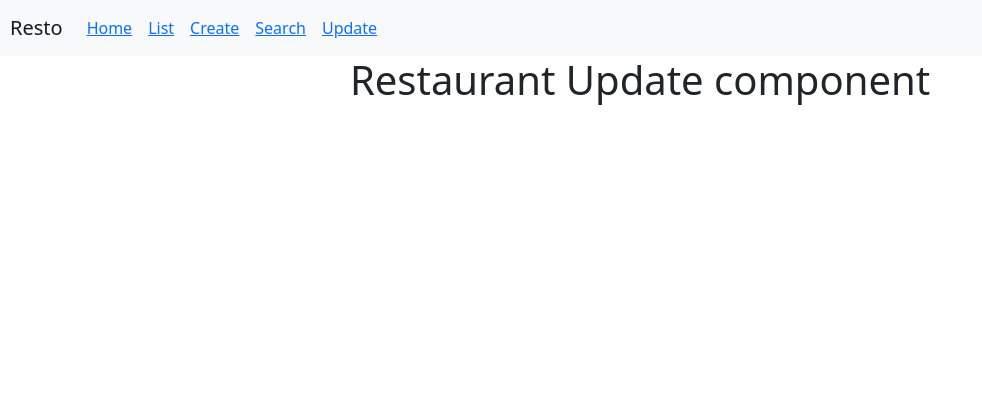
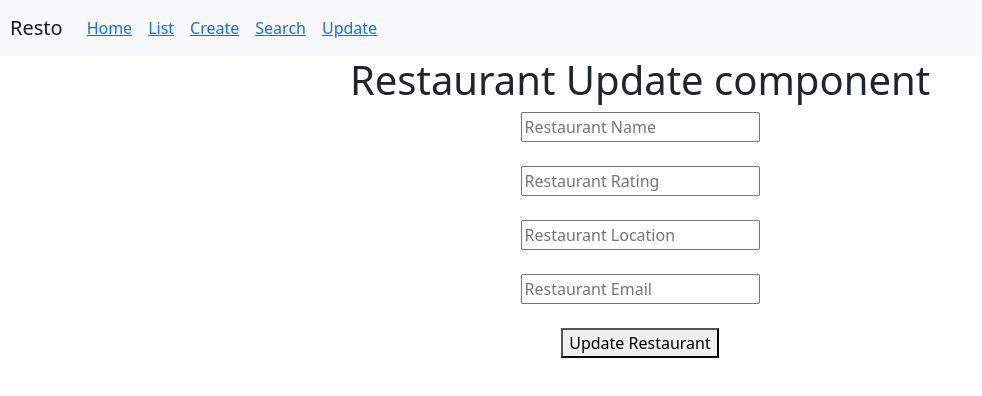
Before and after one commit to Tanisha-1799/Restaurant_App, a React (Create React App) app in the folder restaurant-app/: page /update in a window 1280 px wide. Shown: the top 396 px of the page, without its empty margins (0-982 px from the left). Built offline with nearby package versions, Linux system fonts and the light colour scheme.

Commit message:
Integrating update api to the app

```diff
--- a/restaurant-app/src/App.js
+++ b/restaurant-app/src/App.js
@@ -1,6 +1,6 @@
 import './App.css';
 import {BrowserRouter as Router,Route,Link, Routes} from 'react-router-dom';
-import {Navbar,Nav,Container} from "react-bootstrap";
+import {Navbar,Nav} from "react-bootstrap";
 import Home from "./components/Home";
 import RestaurantList from "./components/RestaurantList";
 import RestaurantCreate from "./components/RestaurantCreate";
--- a/restaurant-app/src/components/RestaurantList.js
+++ b/restaurant-app/src/components/RestaurantList.js
@@ -1,5 +1,6 @@
 import React, { Component } from "react";
 import { Table } from "react-bootstrap";
+import {Link} from 'react-router-dom';
 
 export default class RestaurantList extends Component {
   constructor() {
@@ -30,6 +31,7 @@ export default class RestaurantList extends Component {
                   <th>Rating</th>
                   <th>Location</th>
                   <th>Email</th>
+                  <th>Operation</th>
                 </tr>
               </thead>
               <tbody>
@@ -40,6 +42,7 @@ export default class RestaurantList extends Component {
                     <td>{item.rating}</td>
                     <td>{item.address}</td>
                     <td>{item.email}</td>
+                    <td><button className="update-button"><Link to={"/update/"+item.id}>Edit</Link></button></td>
                   </tr>
                 ))}
               </tbody>
--- a/restaurant-app/src/components/RestaurantUpdate.js
+++ b/restaurant-app/src/components/RestaurantUpdate.js
@@ -2,9 +2,32 @@ import React, { Component } from 'react'
 
 export default class RestaurantUpdate extends Component {
   render() {
+    //console.log(this.props.match.params.id);
     return (
       <div>
         <h1>Restaurant Update component</h1>
+        <div>
+          <input onChange={(event)=>{this.setState({name:event.target.value})}}
+           type="text"
+           placeholder="Restaurant Name"
+
+           /><br></br>
+           <br></br>
+           <input onChange={(event)=>{this.setState({rating:event.target.value})}}
+           type="text"
+           placeholder="Restaurant Rating"/><br></br>
+           <br></br>
+           <input onChange={(event)=>{this.setState({address:event.target.value})}}
+           type="text"
+           placeholder="Restaurant Location"/><br></br>
+           <br></br>
+           <input onChange={(event)=>{this.setState({email:event.target.value})}}
+           type="text"
+           placeholder="Restaurant Email"/><br></br>
+           <br></br>
+           <button onClick={()=>{this.update()}}>Update Restaurant</button>
+        </div>
+
       </div>
     )
   }
```
Also changed, not shown: 1 other file (tests, documents, lock files or other folders).
